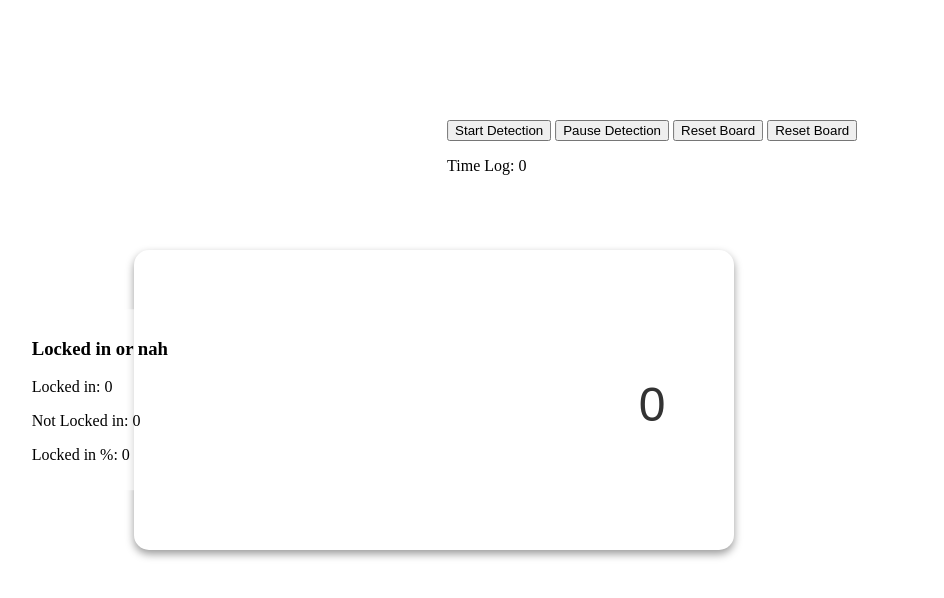
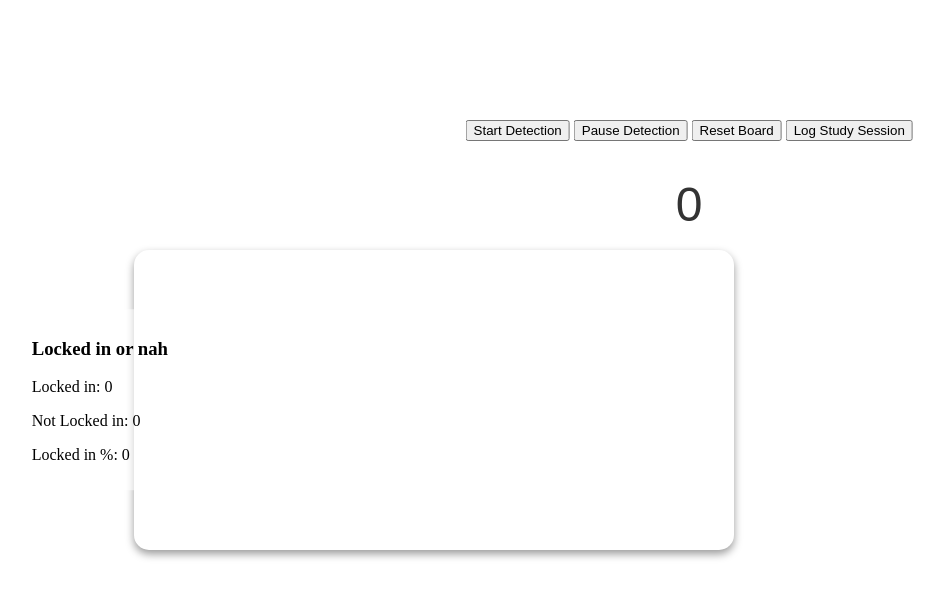
Before and after one commit to hannimeee/lockedin, a plain HTML site: page FaceRec/index3.html in a window 1280 px wide. Shown: the whole page, without its empty margins (206-1150 px from the left). Drawn offline with Linux system fonts and the light colour scheme; no server answers.

Commit message:
changed name for reset board and removed id logButton

```diff
--- a/FaceRec/index3.html
+++ b/FaceRec/index3.html
@@ -28,8 +28,7 @@
     <button id="startButton" onclick="startTimer()">Start Detection</button>
     <button id="pauseButton" onclick="pauseTimer()">Pause Detection</button>
     <button id="resetButton" onclick="resetTimer()">Reset Board</button>
-    <button id="logButton">Reset Board</button>
-    <p>Time Log: <span id="timelog-container">0</span></p>
+    <button id="logButton">Log Study Session</button>
   </div>
 </div>
 
```
